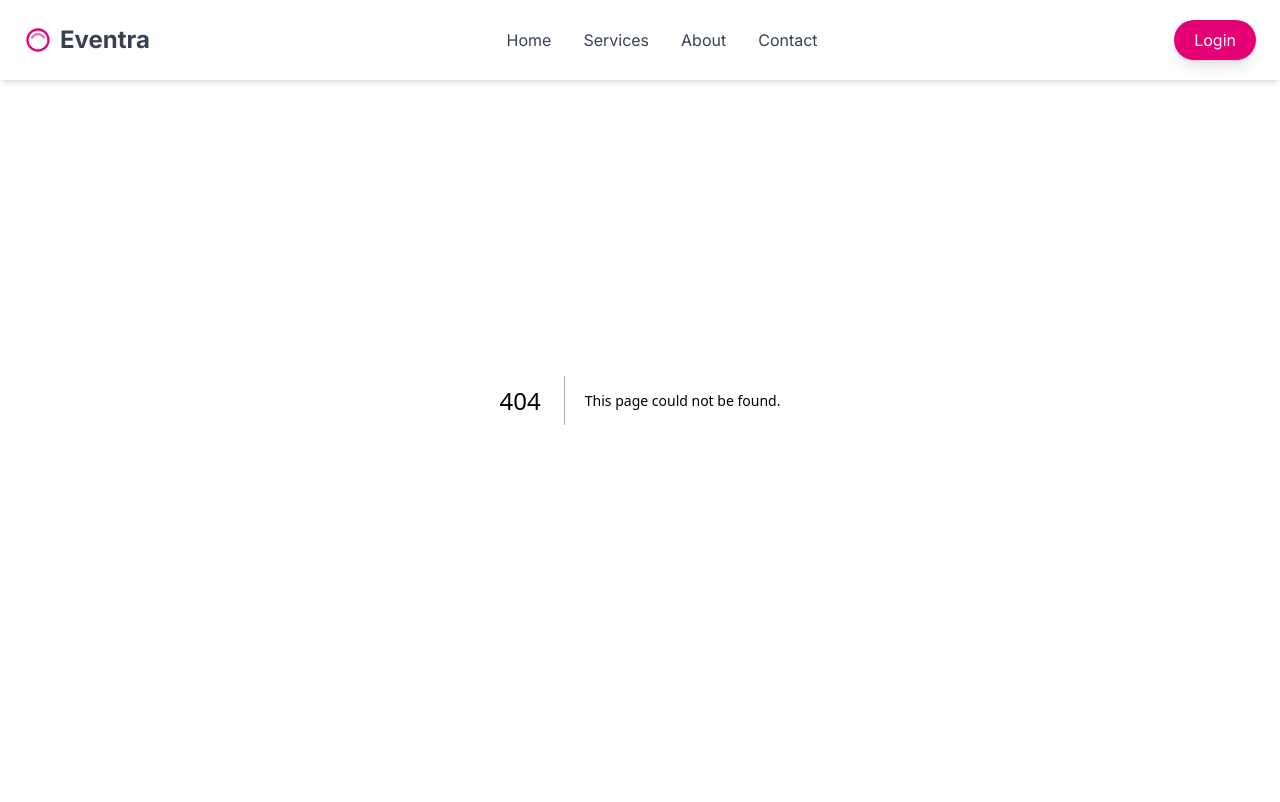
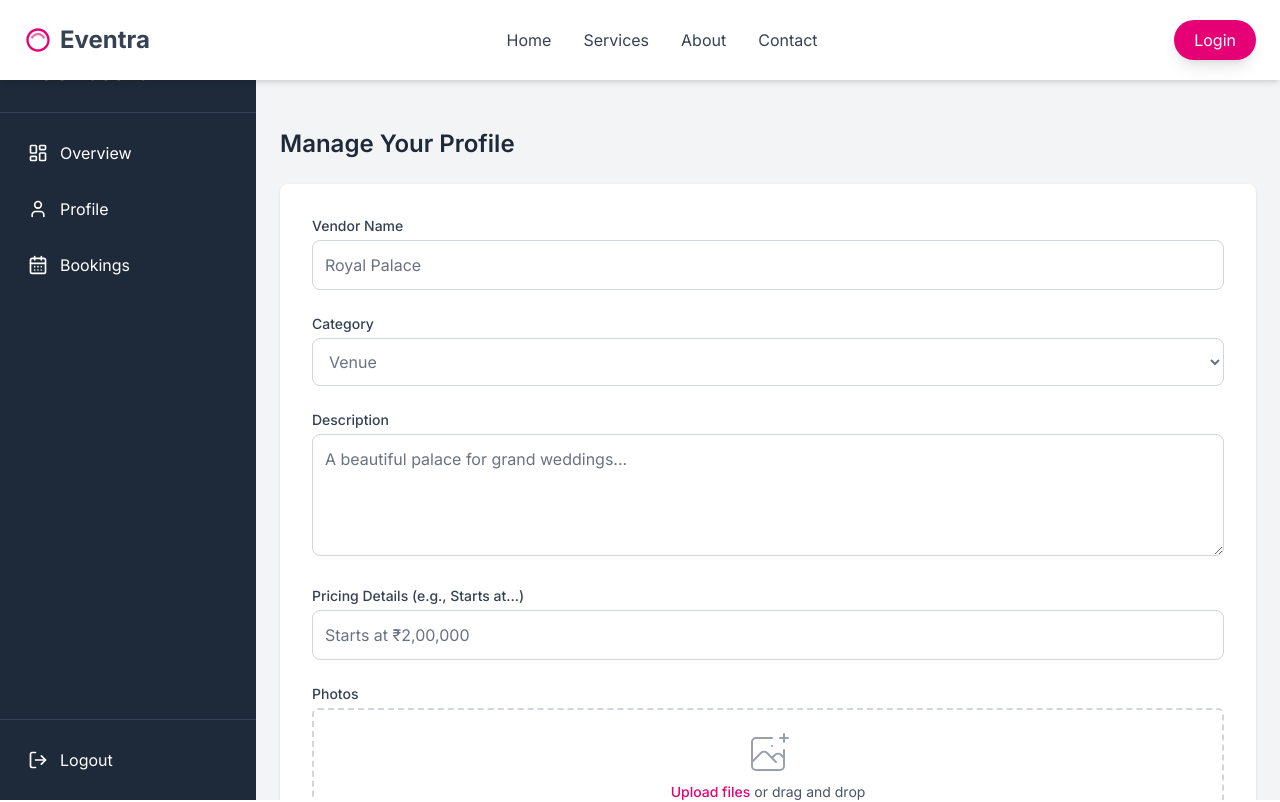
Before and after one commit to HarshChaturvedi27/Eventra, a Next.js app in the folder client/: page /dashboard/profile in a window 1280 px wide. Before the commit this address had no page. Shown: the top 802 px of the page. Built offline with nearby package versions, Linux system fonts and the light colour scheme.

Commit message:
Add: Vendor Dashboard (home, profile, bookings)

```diff
--- /dev/null
+++ b/client/src/app/dashboard/bookings/page.js
@@ -0,0 +1,51 @@
+export default function VendorBookingsPage() {
+  // Dummy booking data
+  const bookings = [
+    { id: 'BK001', customerName: 'Priya Sharma', eventDate: '2025-12-15', status: 'Confirmed', amount: '₹50,000' },
+    { id: 'BK002', customerName: 'Rahul Verma', eventDate: '2026-01-20', status: 'Pending', amount: '₹1,20,000' },
+    { id: 'BK003', customerName: 'Anjali Singh', eventDate: '2025-11-30', status: 'Completed', amount: '₹85,000' },
+  ];
+
+  const getStatusClass = (status) => {
+    switch (status) {
+      case 'Confirmed': return 'bg-green-100 text-green-800';
+      case 'Pending': return 'bg-yellow-100 text-yellow-800';
+      case 'Completed': return 'bg-blue-100 text-blue-800';
+      default: return 'bg-gray-100 text-gray-800';
+    }
+  };
+
+  return (
+    <div>
+      <h2 className="text-2xl font-semibold text-gray-800 mb-6 pt-10">Your Bookings</h2>
+      <div className="bg-white rounded-lg shadow overflow-hidden">
+        <table className="min-w-full divide-y divide-gray-200">
+          <thead className="bg-gray-50">
+            <tr>
+              <th scope="col" className="px-6 py-3 text-left text-xs font-medium text-gray-500 uppercase tracking-wider">Booking ID</th>
+              <th scope="col" className="px-6 py-3 text-left text-xs font-medium text-gray-500 uppercase tracking-wider">Customer</th>
+              <th scope="col" className="px-6 py-3 text-left text-xs font-medium text-gray-500 uppercase tracking-wider">Event Date</th>
+              <th scope="col" className="px-6 py-3 text-left text-xs font-medium text-gray-500 uppercase tracking-wider">Status</th>
+              <th scope="col" className="px-6 py-3 text-left text-xs font-medium text-gray-500 uppercase tracking-wider">Amount</th>
+            </tr>
+          </thead>
+          <tbody className="bg-white divide-y divide-gray-200">
+            {bookings.map((booking) => (
+              <tr key={booking.id}>
+                <td className="px-6 py-4 whitespace-nowrap text-sm font-medium text-gray-900">{booking.id}</td>
+                <td className="px-6 py-4 whitespace-nowrap text-sm text-gray-500">{booking.customerName}</td>
+                <td className="px-6 py-4 whitespace-nowrap text-sm text-gray-500">{booking.eventDate}</td>
+                <td className="px-6 py-4 whitespace-nowrap">
+                  <span className={`px-2 inline-flex text-xs leading-5 font-semibold rounded-full ${getStatusClass(booking.status)}`}>
+                    {booking.status}
+                  </span>
+                </td>
+                <td className="px-6 py-4 whitespace-nowrap text-sm text-gray-500">{booking.amount}</td>
+              </tr>
+            ))}
+          </tbody>
+        </table>
+      </div>
+    </div>
+  );
+}
--- /dev/null
+++ b/client/src/app/dashboard/layout.js
@@ -0,0 +1,45 @@
+import Link from 'next/link';
+import { LayoutDashboard, User, CalendarDays, LogOut } from 'lucide-react';
+
+export default function DashboardLayout({ children }) {
+  return (
+    <div className="flex h-screen bg-gray-100">
+      {/* Sidebar */}
+      <aside className="w-64 bg-gray-800 text-white flex flex-col">
+        <div className="p-6 text-2xl font-bold border-b border-gray-700">Vendor Dashboard</div>
+        <nav className="flex-grow p-4 space-y-2">
+          <Link href="/dashboard" className="flex items-center space-x-3 p-3 rounded-lg hover:bg-gray-700 transition-colors">
+            <LayoutDashboard size={20} />
+            <span>Overview</span>
+          </Link>
+          <Link href="/dashboard/profile" className="flex items-center space-x-3 p-3 rounded-lg hover:bg-gray-700 transition-colors">
+            <User size={20} />
+            <span>Profile</span>
+          </Link>
+          <Link href="/dashboard/bookings" className="flex items-center space-x-3 p-3 rounded-lg hover:bg-gray-700 transition-colors">
+            <CalendarDays size={20} />
+            <span>Bookings</span>
+          </Link>
+        </nav>
+        <div className="p-4 border-t border-gray-700">
+           <button className="flex items-center space-x-3 p-3 rounded-lg hover:bg-gray-700 transition-colors w-full text-left">
+            <LogOut size={20} />
+            <span>Logout</span>
+          </button>
+        </div>
+      </aside>
+
+      {/* Main Content Area */}
+      <div className="flex-1 flex flex-col overflow-hidden">
+        {/* Simple Header */}
+        <header className="bg-white shadow-md p-4 h-16 flex items-center"> {/* Defined height */}
+          <h1 className="text-xl font-semibold text-gray-700">Welcome, Vendor!</h1>
+        </header>
+        {/* --- FIX: Added pt-16 (header height) and padding --- */}
+        <main className="flex-1 overflow-x-hidden overflow-y-auto bg-gray-100 p-6 pt-16">
+          {children} {/* Page content starts below the header */}
+        </main>
+      </div>
+    </div>
+  );
+}
--- /dev/null
+++ b/client/src/app/dashboard/page.js
@@ -0,0 +1,16 @@
+export default function DashboardHomePage() {
+  return (
+    <div>
+      <h2 className="text-2xl font-semibold text-gray-800 mb-6">Dashboard Overview</h2>
+      <div className="bg-white p-6 rounded-lg shadow">
+        <p className="text-gray-600">
+          Welcome to your Eventra Vendor Dashboard. Here you can manage your profile, view bookings, and track your performance.
+        </p>
+        {/* Placeholder for future charts */}
+        <div className="mt-8 text-center text-gray-400 italic">
+          (Summary charts will be displayed here)
+        </div>
+      </div>
+    </div>
+  );
+}
--- /dev/null
+++ b/client/src/app/dashboard/profile/page.js
@@ -0,0 +1,98 @@
+// We'll likely need 'use client' for form interactions later
+// 'use client';
+
+export default function VendorProfilePage() {
+  // Dummy data for the form (replace with actual data later)
+  const vendorData = {
+    name: 'Royal Palace',
+    category: 'Venue',
+    description: 'A beautiful palace for grand weddings...',
+    priceInfo: 'Starts at ₹2,00,000',
+    // Add more fields as needed: location, contact, etc.
+  };
+
+  return (
+    <div>
+      <h2 className="text-2xl font-semibold text-gray-800 mb-6">Manage Your Profile</h2>
+      <form className="bg-white p-8 rounded-lg shadow space-y-6">
+        {/* Vendor Name */}
+        <div>
+          <label htmlFor="vendorName" className="block text-sm font-medium text-gray-700 mb-1">Vendor Name</label>
+          <input
+            type="text"
+            id="vendorName"
+            defaultValue={vendorData.name}
+            className="w-full p-3 border border-gray-300 rounded-lg focus:outline-none focus:ring-2 focus:ring-pink-400 text-gray-500"
+          />
+        </div>
+
+        {/* Category */}
+        <div>
+          <label htmlFor="category" className="block text-sm font-medium text-gray-700 mb-1">Category</label>
+          <select
+            id="category"
+            defaultValue={vendorData.category}
+            className="w-full p-3 border border-gray-300 rounded-lg focus:outline-none focus:ring-2 focus:ring-pink-400 bg-white text-gray-500"
+          >
+            <option>Venue</option>
+            <option>Photographer</option>
+            <option>Catering</option>
+            <option>Decorator</option>
+          </select>
+        </div>
+
+        {/* Description */}
+        <div>
+          <label htmlFor="description" className="block text-sm font-medium text-gray-700 mb-1">Description</label>
+          <textarea
+            id="description"
+            rows="4"
+            defaultValue={vendorData.description}
+            className="w-full p-3 border border-gray-300 rounded-lg focus:outline-none focus:ring-2 focus:ring-pink-400 text-gray-500"
+          ></textarea>
+        </div>
+
+        {/* Pricing Information */}
+         <div>
+          <label htmlFor="priceInfo" className="block text-sm font-medium text-gray-700 mb-1">Pricing Details (e.g., Starts at...)</label>
+          <input
+            type="text"
+            id="priceInfo"
+            defaultValue={vendorData.priceInfo}
+            className="w-full p-3 border border-gray-300 rounded-lg focus:outline-none focus:ring-2 focus:ring-pink-400 text-gray-500"
+          />
+        </div>
+
+        {/* Placeholder for Photo Upload */}
+        <div>
+          <label className="block text-sm font-medium text-gray-700 mb-1">Photos</label>
+          <div className="mt-1 flex justify-center px-6 pt-5 pb-6 border-2 border-gray-300 border-dashed rounded-md">
+            <div className="space-y-1 text-center">
+              <svg className="mx-auto h-12 w-12 text-gray-400" stroke="currentColor" fill="none" viewBox="0 0 48 48" aria-hidden="true">
+                <path d="M28 8H12a4 4 0 00-4 4v20m32-12v8m0 0v8a4 4 0 01-4 4H12a4 4 0 01-4-4v-4m32-4l-3.172-3.172a4 4 0 00-5.656 0L28 28M8 32l9.172-9.172a4 4 0 015.656 0L28 28m0 0l4 4m4-24h8m-4-4v8m-12 4h.02" strokeWidth="2" strokeLinecap="round" strokeLinejoin="round" />
+              </svg>
+              <div className="flex text-sm text-gray-600">
+                <label htmlFor="file-upload" className="relative cursor-pointer bg-white rounded-md font-medium text-pink-600 hover:text-pink-500 focus-within:outline-none focus-within:ring-2 focus-within:ring-offset-2 focus-within:ring-pink-500">
+                  <span>Upload files</span>
+                  <input id="file-upload" name="file-upload" type="file" className="sr-only" multiple />
+                </label>
+                <p className="pl-1">or drag and drop</p>
+              </div>
+              <p className="text-xs text-gray-500">PNG, JPG, GIF up to 10MB</p>
+            </div>
+          </div>
+        </div>
+
+        {/* Submit Button */}
+        <div className="pt-4">
+          <button
+            type="submit"
+            className="w-full bg-pink-600 text-white py-3 px-6 rounded-lg text-lg font-bold hover:bg-pink-700 transition-colors"
+          >
+            Save Profile
+          </button>
+        </div>
+      </form>
+    </div>
+  );
+}
```
